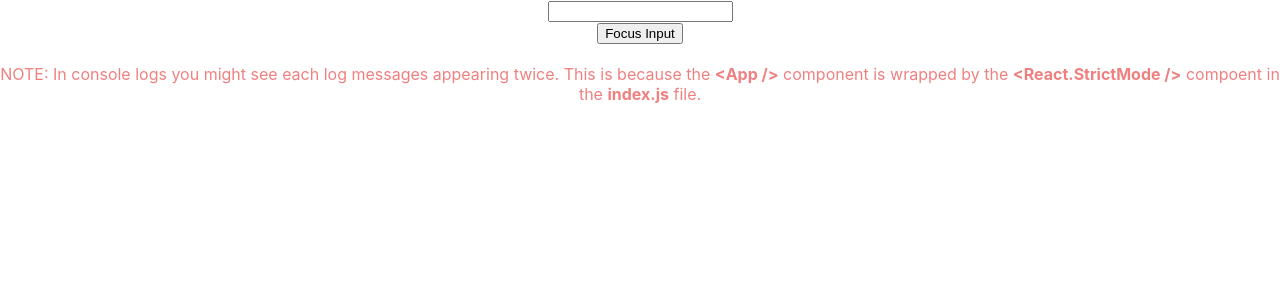
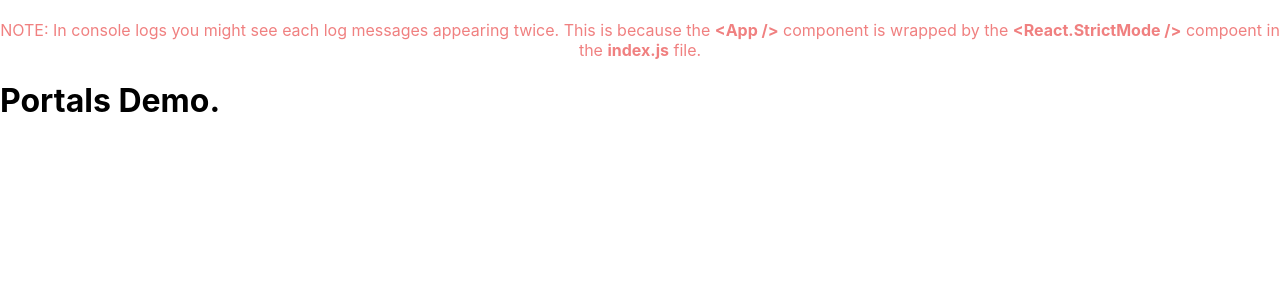
Before and after one commit to Afirestriker/react-concepts-in-action, a React (Create React App) app in the folder ReactJS-Tutorial/hello-world/: page / in a window 1280 px wide. Shown: the top 300 px of the page. Built offline with nearby package versions, Linux system fonts and the light colour scheme; the HTML template or start-up script is replaced by a standard one.

Commit message:
Lesson 31 - Portals. File index.html, PortalDemo.js, App.js

```diff
--- a/ReactJS-Tutorial/hello-world/public/index.html
+++ b/ReactJS-Tutorial/hello-world/public/index.html
@@ -30,6 +30,7 @@
     <body>
         <noscript>You need to enable JavaScript to run this app.</noscript>
         <div id="root"></div>
+        <div id="portal-root"></div>
         <!--
             This HTML file is a template.
             If you open it directly in the browser, you will see an empty page.
--- a/ReactJS-Tutorial/hello-world/src/App.js
+++ b/ReactJS-Tutorial/hello-world/src/App.js
@@ -25,13 +25,16 @@ import ParentComp from "./components/ParentComp";
 import RefsDemo from "./components/RefsDemo";
 import FocusInput from "./components/FocusInput";
 import FRParentInput from "./components/FRParentInput";
+import PortalDemo from "./components/PortalDemo";
 
 function App() {
     return (
         <div className="App">
+            {/* //* 📌Portals */}
+            <PortalDemo />
 
             {/* //* 📌Forwarding Refs */}
-            <FRParentInput />
+            {/* <FRParentInput /> */}
 
             {/* //* 📌Refs in React */}
             {/* <FocusInput /> */}
--- /dev/null
+++ b/ReactJS-Tutorial/hello-world/src/components/PortalDemo.js
@@ -0,0 +1,13 @@
+import React from "react";
+import ReactDom from "react-dom";
+
+const PortalDemo = () => {
+    return(
+        ReactDom.createPortal(
+            <h1>Portals Demo.</h1>,
+            document.getElementById("portal-root")
+        )
+    );
+};
+
+export default PortalDemo;
```
Also changed, not shown: 1 other file (tests, documents, lock files or other folders).
